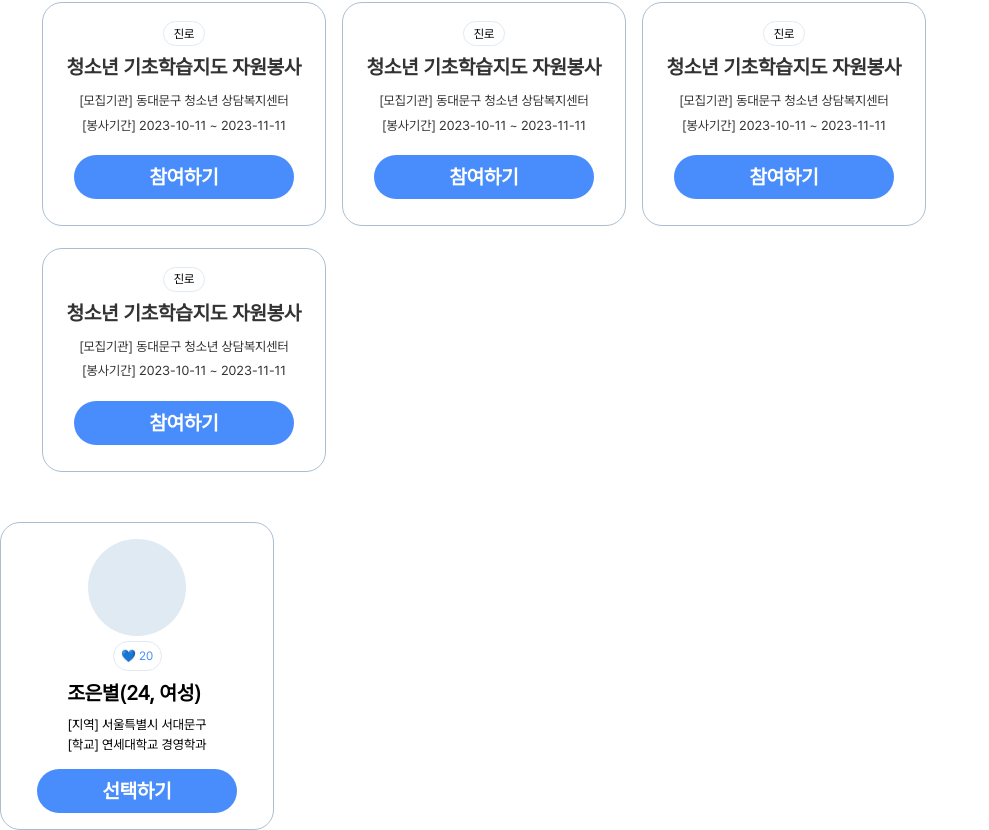
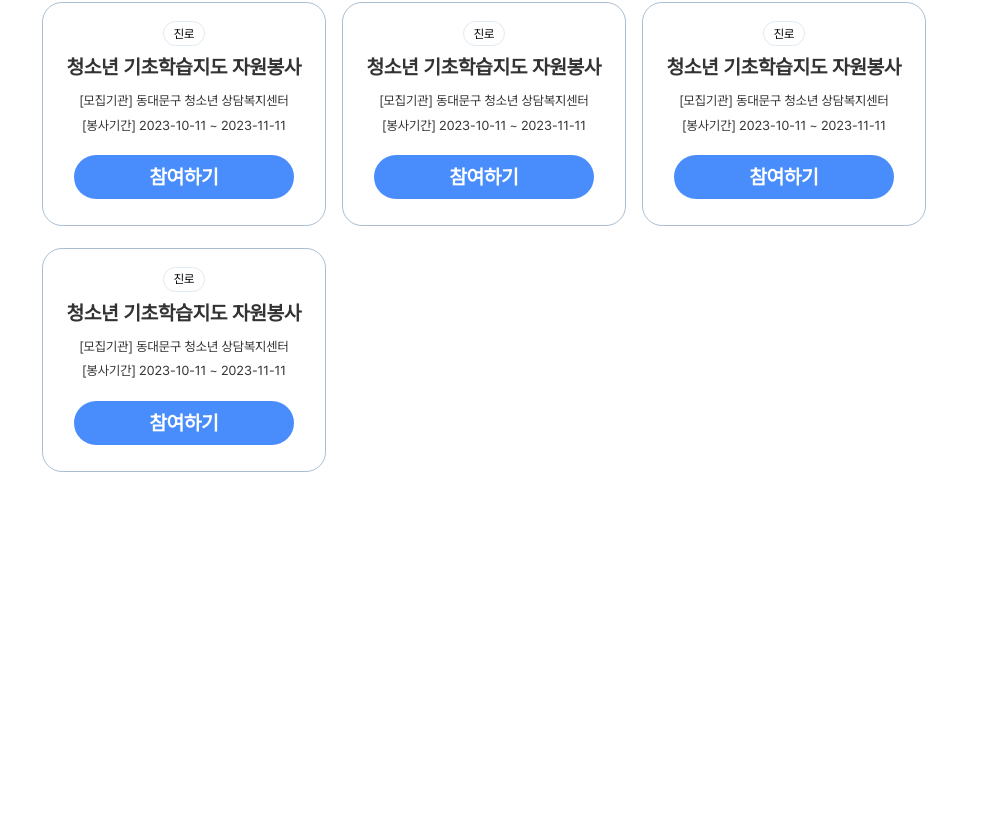
Before and after one commit to Kusitms-28th-Kukerton-E/Frontend, a React (Vite) app: page /main/volunteer in a window 1280 px wide. Shown: the part 488-1318 px from the top of the page, without its empty margins (0-989 px from the left). After the commit the page ends 1010 px from the top, so only its background shows below. Built offline with nearby package versions, Linux system fonts and the light colour scheme.

Commit message:
remove: 이상한 코드 삭제

```diff
--- a/src/page/Home/VolunteerPage.tsx
+++ b/src/page/Home/VolunteerPage.tsx
@@ -1,6 +1,5 @@
 import styled from 'styled-components';
 import Category from './category';
-import Volunteer from './Volunteer';
 
 const VolunteerPage = () => {
   return (
@@ -44,7 +43,6 @@ const VolunteerPage = () => {
           <JoinButton>참여하기</JoinButton>
         </DataBox>
       </DataContainer>
-      <Volunteer mode="ver3" />
     </VolContainer>
   );
 };
```
